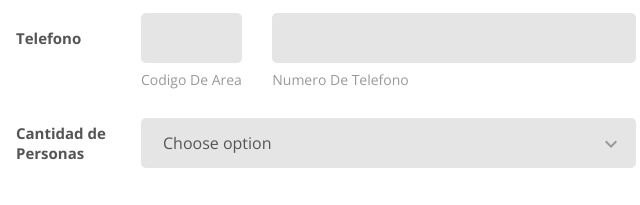
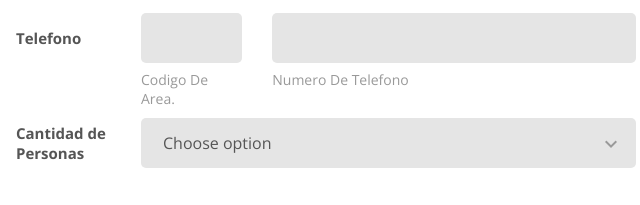
Before and after one commit to jorgeRambaut/proyecto-html, a plain HTML site: page colorlib-regform-5/index.html in a window 1280 px wide. Shown: the part 442-647 px from the top of the page, 314-954 px from the left. Drawn offline with nearby package versions, Linux system fonts and the light colour scheme.

Commit message:
corrijo form

```diff
--- a/colorlib-regform-5/index.html
+++ b/colorlib-regform-5/index.html
@@ -77,7 +77,7 @@
                                     <div class="col-3">
                                         <div class="input-group-desc">
                                             <input class="input--style-5" type="text" name="area_code">
-                                            <label class="label--desc">Codigo de Area</label>
+                                            <label class="label--desc">Codigo de Area.</label>
                                         </div>
                                     </div>
                                     <div class="col-9">
```
